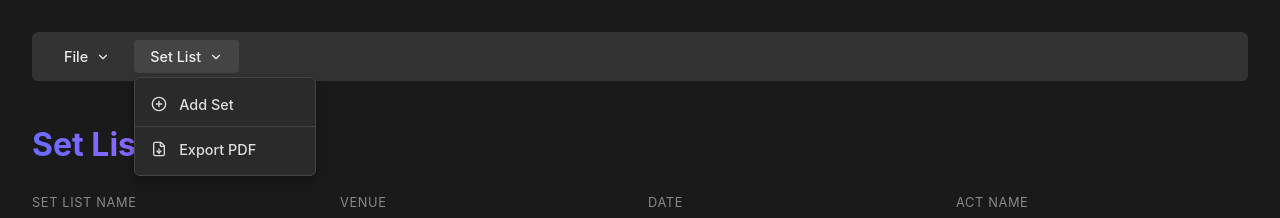
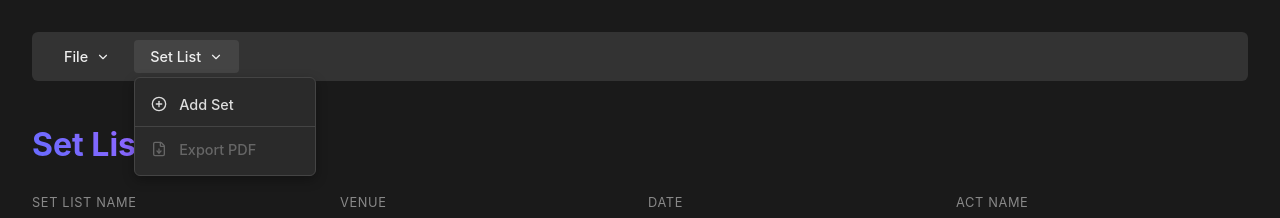
Before and after one commit to thebigdavec/set-lister, a Vue app: page / in a window 1280 px wide. Both pictures are taken after a click on the button "Set List". Shown: the top 218 px of the page. Built offline with nearby package versions, Linux system fonts and the light colour scheme.

Commit message:
feat: disable export PDF button in MenuBar when no sets are present.

```diff
--- a/src/App.vue
+++ b/src/App.vue
@@ -210,6 +210,7 @@ onUnmounted(() => {
   <div v-if="!showPreview" class="app-container">
     <header class="no-print">
       <MenuBar
+      :has-sets="previewSets.length > 0"
         :is-dirty="store.isDirty"
         @new="startNew"
         @load="loadFromDisk"
@@ -292,6 +293,7 @@ onUnmounted(() => {
       <button @click="printSets" class="primary">Print Now</button>
       <button @click="closePreview">Edit</button>
     </div>
+
 
     <div ref="previewRef" class="preview-content">
       <div class="sets-wrapper">
--- a/src/components/MenuBar.vue
+++ b/src/components/MenuBar.vue
@@ -11,6 +11,10 @@ import {
 } from 'lucide-vue-next';
 
 const props = defineProps({
+  hasSets: {
+    type: Boolean,
+    default: false
+  },
   isDirty: {
     type: Boolean,
     default: false
@@ -86,7 +90,7 @@ onUnmounted(() => {
           <PlusCircle :size="16" /> Add Set
         </button>
         <div class="divider"></div>
-        <button @click="handleAction('export')" class="dropdown-item">
+        <button @click="handleAction('export')" class="dropdown-item" :disabled="!hasSets">
           <FileDown :size="16" /> Export PDF
         </button>
       </div>
@@ -168,6 +172,11 @@ onUnmounted(() => {
   color: white;
 }
 
+.dropdown-item:disabled {
+  color: #666;
+  cursor: not-allowed;
+}
+
 .divider {
   height: 1px;
   background: #444;
```
